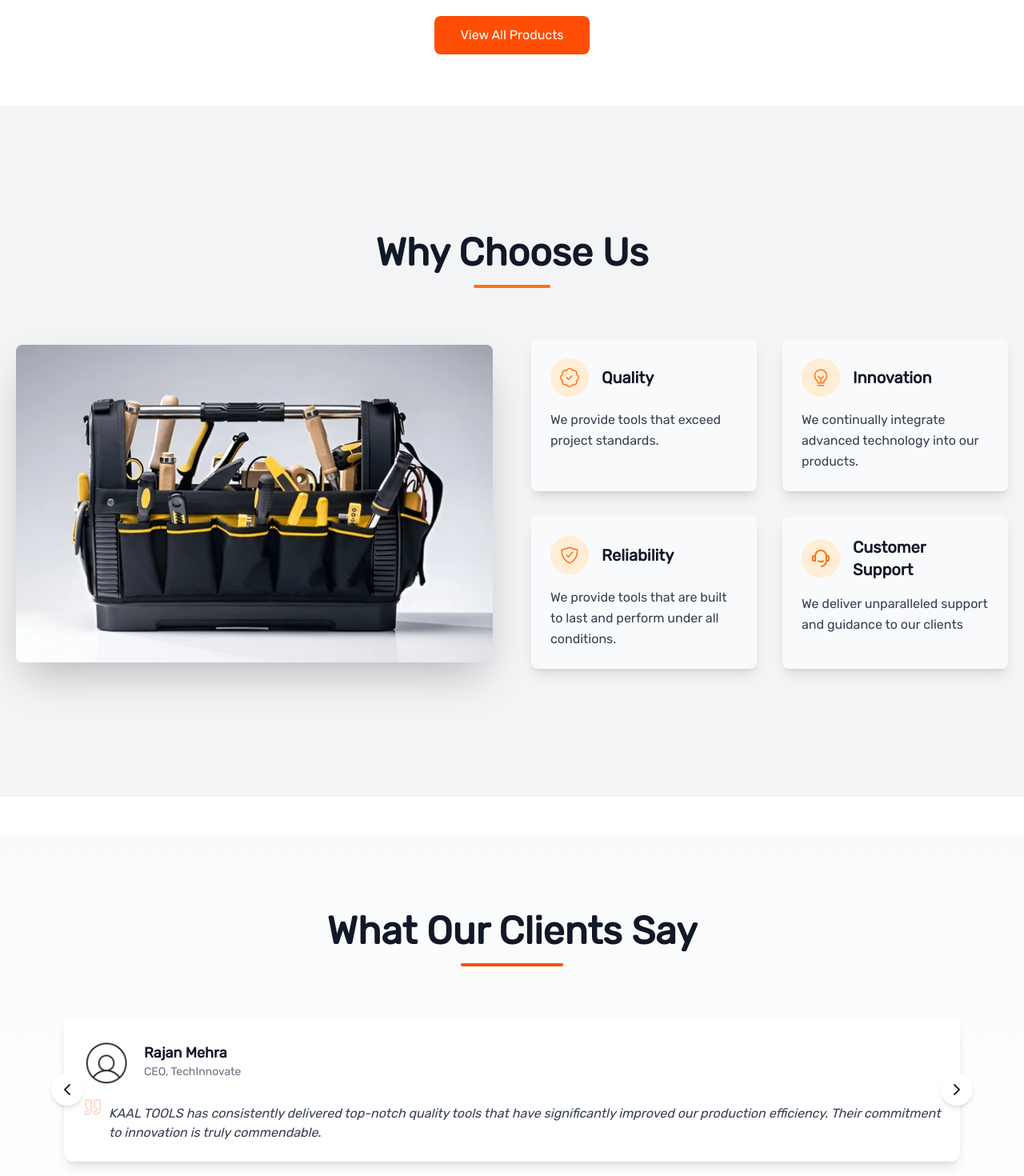
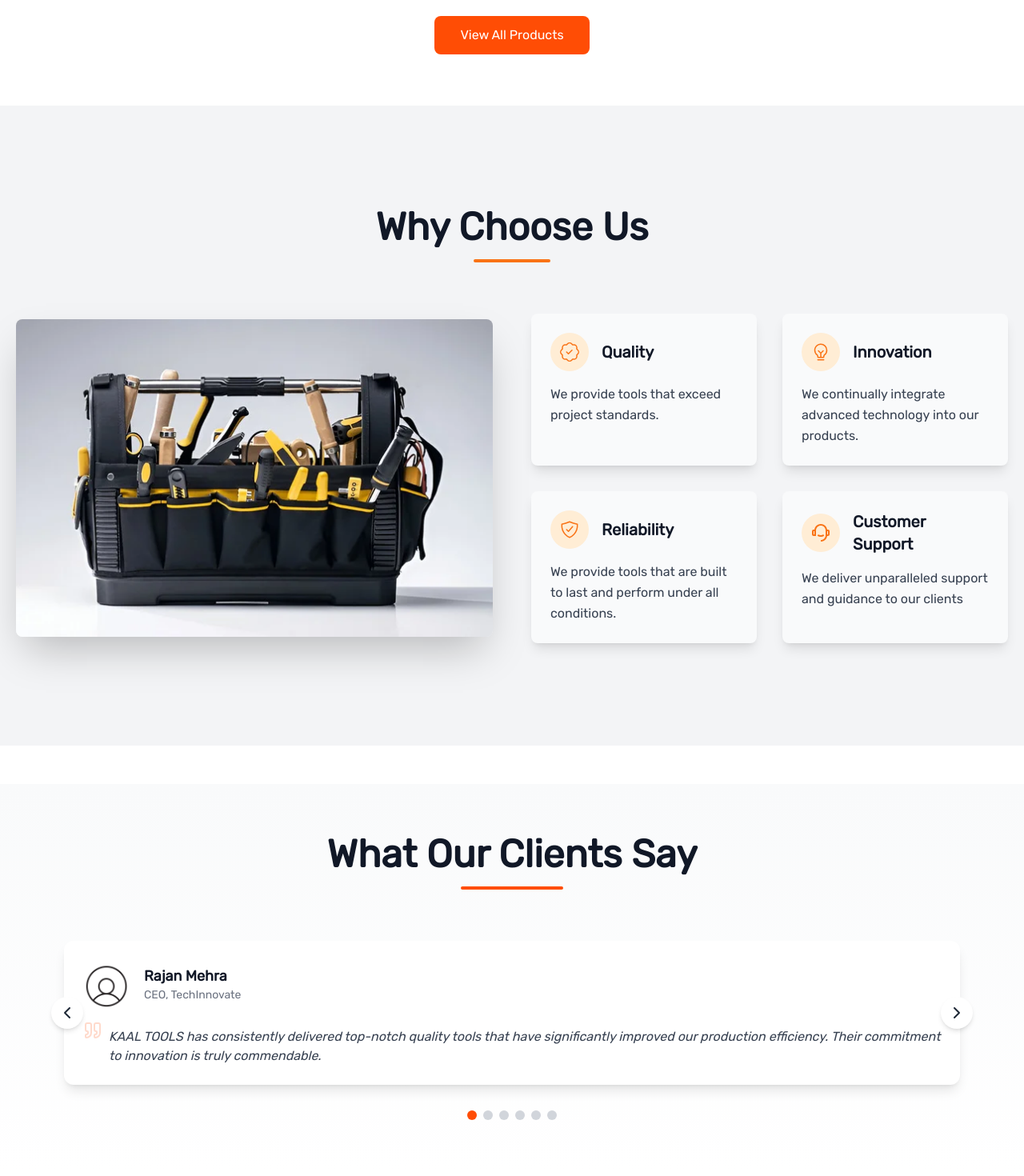
Before and after one commit to DesireDivTeam/Kaal, a Next.js app: page / in a window 1280 px wide. Shown: the part 3220-4690 px from the top of the page at 80% size. Built offline with nearby package versions, Linux system fonts and the light colour scheme.

Commit message:
Remove unnecessary padding from Testimonial and WhyChooseUs sections

```diff
--- a/src/app/_component/Testinomials.jsx
+++ b/src/app/_component/Testinomials.jsx
@@ -94,7 +94,7 @@ const Testimonial = () => {
   }, [nextSlide]);
 
   return (
-    <section className="bg-gradient-to-b from-gray-50 to-white py-16 md:py-24">
+    <section className="bg-gradient-to-b from-gray-50 to-white py-16">
       <div className="container mx-auto px-4 max-w-6xl">
         <div className="text-center mb-16">
           <h2 className="text-4xl md:text-5xl font-bold text-gray-900 mb-4">
--- a/src/app/_component/Whychoose.jsx
+++ b/src/app/_component/Whychoose.jsx
@@ -36,7 +36,7 @@ export default function WhyChooseUs() {
   ];
 
   return (
-    <section className="bg-gray-100 py-16 md:py-24">
+    <section className="bg-gray-100 py-16">
       <Wrapper>
         <div className="text-center mb-16">
           <h2 className="text-4xl md:text-5xl font-bold text-gray-900 mb-4">
```
